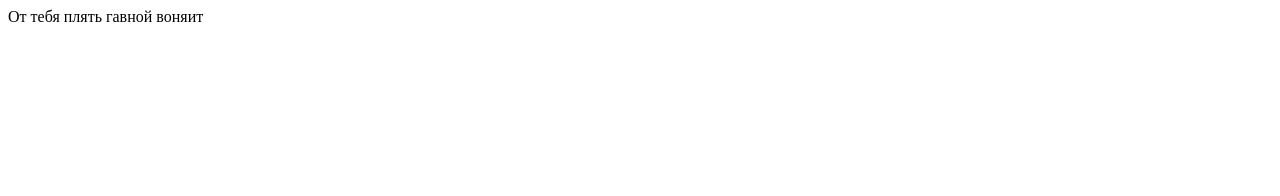
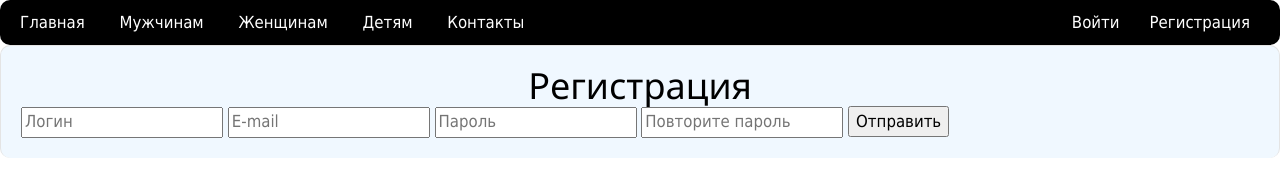
Before and after one commit to ma4akk/frontend_terra, a plain HTML site: page index.html in a window 1280 px wide. Drawn offline with nearby package versions, Linux system fonts and the light colour scheme.

Commit message:
added css file

```diff
--- /dev/null
+++ b/css/main.css
@@ -0,0 +1,48 @@
+
+.
+
+/* Стили тегов */
+body{
+	background: url(../img/background.jpg);
+	font-family: 'Tahoma', cursive;
+    font-size: 12.5pt;
+    padding: 10px;
+    margin: 0;
+}
+
+header{
+	background: black;
+	padding: 10px;
+    border-radius: 10px;
+    font-family: 'Tahoma', cursive;
+    font-size: 12.5pt;
+	color: white;
+}
+
+header li{
+	display: inline-block;
+	color:white;
+	margin-right:20px;
+	margin-left:10px;
+}
+
+header .right{
+	float:right;
+}
+
+main {
+	background: aliceblue;
+	padding: 20px;
+	border: 1px solid #e4e4e4;
+	border-bottom: none;
+	color:black;
+    border-radius: 10px;
+	font-family: 'Tahoma', cursive;
+	font-size: 12.5pt;
+
+}
+
+h1{
+	font-size: 25px;
+	line-height: 20px;
+}
--- a/index.html
+++ b/index.html
@@ -1 +1,49 @@
-От тебя плять гавной воняит
+<!DOCTYPE html>
+
+<html>
+  <head>
+    <meta charset="utf-8">
+    <meta http-equiv="X-UA-Compatible" content="IE=edge">
+    <title>#</title>
+    <link href="css/main.css" rel="stylesheet">
+    <link rel="stylesheet" href="css/w3.css">
+
+
+  </head>
+
+  <body>
+  	<div class="container">
+				<header>
+  			<a href="index.php?page=home"><li>Главная</li></a>
+  			<a href="index.php?page=about"><li>Мужчинам</li></a>
+  			<a href="index.php?page=service"><li>Женщинам</li></a>
+  			<a href="index.php?page=tovari"><li>Детям</li></a>
+  			<a href="index.php?page=contact"><li>Контакты</li></a>
+
+
+
+		<a href="index.php?page=signup"><li class="right">Регистрация</li></a>
+				<a href="index.php?page=signin"><li class="right">Войти</li></a>
+
+
+  		</header>
+
+  		<main>
+
+      	  		<h1 align="center">Регистрация</h1>
+      <form  action="/registration.php" method="post">
+        <input name="login" type="text" placeholder="Логин" required pattern="[A-Za-z0-9_.]{1,15}$">
+        <input name="email" type="email" placeholder="E-mail" required >
+        <input name="pass1" type="password" placeholder="Пароль" required>
+        <input name="pass2" type="password" placeholder="Повторите пароль" required>
+        <button type="submit" name="submit">Отправить</button>
+      </form>
+
+  		</main>
+
+
+
+
+  	</div>
+  </body>
+</html>
```
